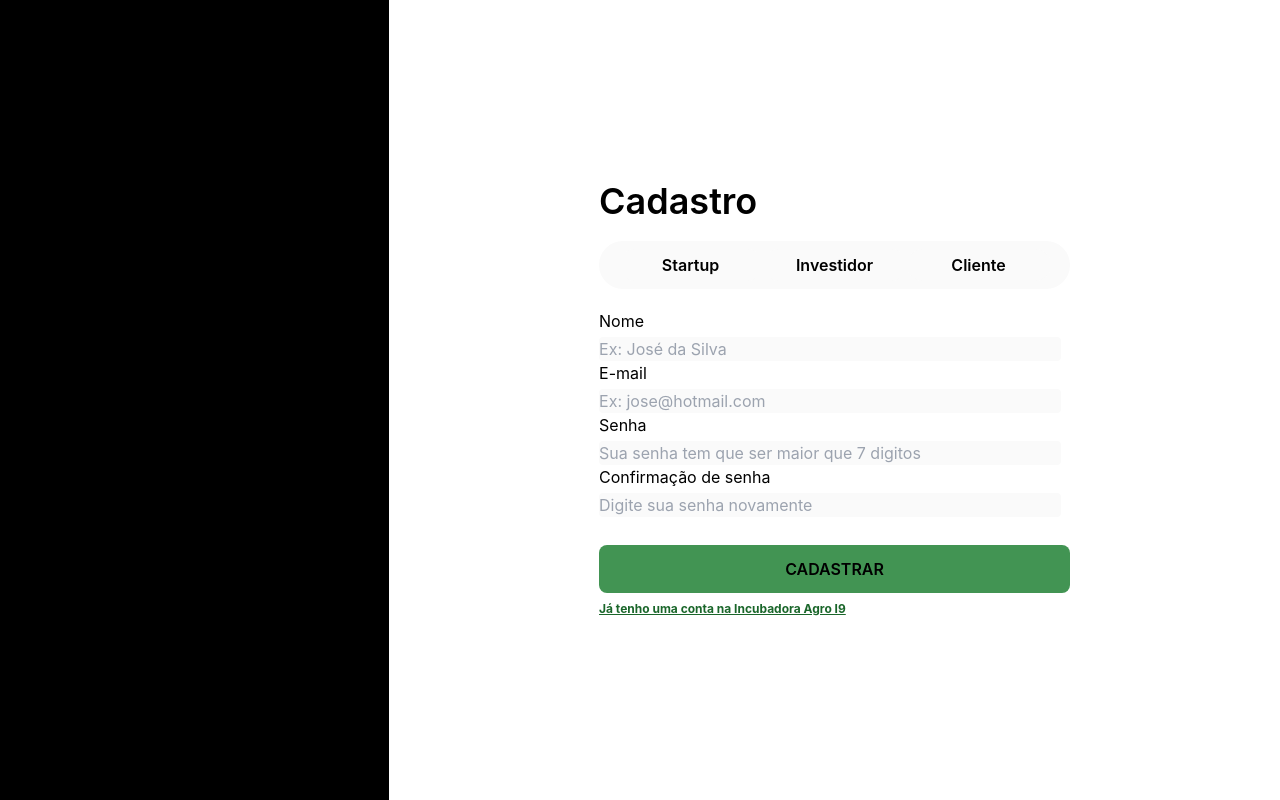
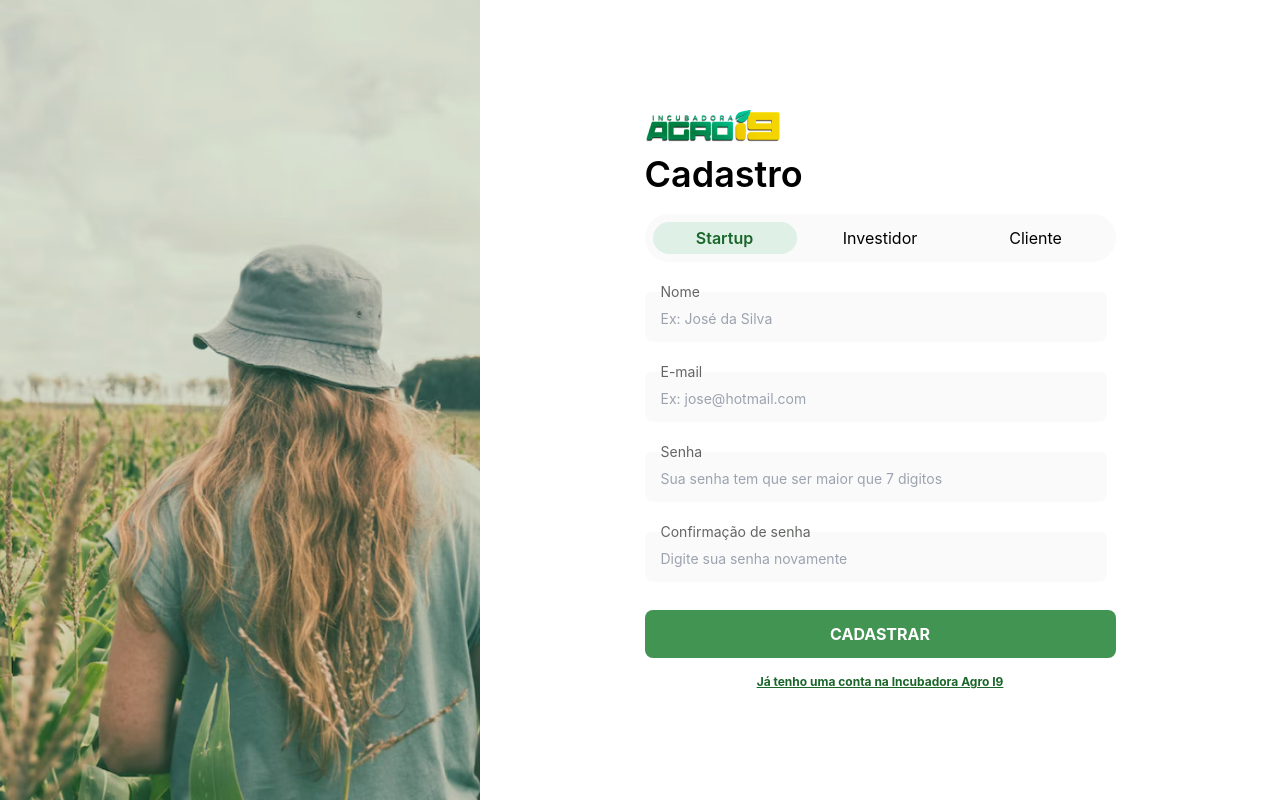
Before and after one commit to Engenharia-de-Software-1/Frontend, a Next.js app: page /registration in a window 1280 px wide. Built offline with nearby package versions, Linux system fonts and the light colour scheme.

Commit message:
feat: add images Co-authored-by: Gustavo Favaro <gustavofavaro@users.noreply.github.com> Co-authored-by: Yuri Baza <yuribaza2321@gmail.com> Co-authored-by: Igor Oliveira <Nuisigor@users.noreply.github.com> Co-authored-by: getuliobr <getuliobr@users.noreply.github.com>

```diff
--- /dev/null
+++ b/src/components/Button/index.tsx
@@ -0,0 +1,28 @@
+import React, { ButtonHTMLAttributes } from "react";
+import { buttonStyle } from './styles';
+
+interface IButtonProps extends ButtonHTMLAttributes<HTMLButtonElement> {
+    bg?: string;
+    rounded?: string;
+    w?: string;
+    h?:string;
+    textColor?: string;
+    textWeight?: string;
+}
+function Button({
+    bg='bg-transparent',
+    rounded='rounded',
+    textColor='text-black',
+    textWeight='font-normal',
+    w,
+    h,
+    ...rest
+}: IButtonProps) {
+    return (
+        <button className={`${buttonStyle} ${bg} ${rounded} ${textColor} ${w} ${h} ${textWeight}`}
+            {...rest}
+        />
+    );
+}
+
+export {Button}
--- /dev/null
+++ b/src/components/Button/styles.ts
@@ -0,0 +1,2 @@
+// Estilização do componente Div
+export const buttonStyle = 'items-center hover:opacity-75 transition-all duration-300';
--- a/src/components/Buttons/Buttons.tsx
+++ /dev/null
@@ -1,28 +0,0 @@
-import React, { ButtonHTMLAttributes } from "react";
-import { textStyle } from './styles';
-
-interface IButtonProps extends ButtonHTMLAttributes<HTMLButtonElement> {
-    bg?: string;
-    rounded?: string;
-    w?: string;
-    h?:string;
-    textColor?: string;
-}
-function Buttons({bg='bg-white', rounded='rounded', textColor='text-black',w, h, ...rest }: IButtonProps) {
-    return (
-
-        <div>
-            <button className={`${textStyle} ${bg} ${rounded} ${textColor} ${w} ${h}
-            inline-flex
-            items-center
-            hover:bg-greenLight
-            `}
-            {...rest}
-             />
-
-        </div>
-
-    );
-}
-
-export {Buttons}
--- a/src/components/Buttons/styles.ts
+++ /dev/null
@@ -1,2 +0,0 @@
-// Estilização do componente Div
-export const textStyle = 'italic  font-semibold';
--- a/src/components/Input/index.tsx
+++ b/src/components/Input/index.tsx
@@ -1,5 +1,5 @@
 import React, { InputHTMLAttributes } from 'react';
-import { inputStyle, mainStyle } from './styles';
+import { inputStyle, mainStyle, legendStyle } from './styles';
 
 interface IInputProps extends InputHTMLAttributes<HTMLInputElement>{
     haslabel?: boolean;
@@ -14,26 +14,18 @@ function Input({
     top = "mt-0",
     ...rest
 }: IInputProps) {
+    if(haslabel) {
+        return (
+            <fieldset className={`${mainStyle} ${top}`}>
+                <legend className={legendStyle}>{label}</legend>
+                <input className={inputStyle} {...rest}/>
+            </fieldset>
+        )
+    }
+
     return (
-    <div className={`${mainStyle}`}>
-        { haslabel && (
-            <label>{label}</label>
-        )}
-        <input className= {`
-            ${inputStyle}
-            ${top}
-            appearance-none
-            border
-            rounded
-            text-gray-700
-            leading-tight
-            focus:outline-none
-            focus:shadow-outline
-            `}
-            {...rest}
-            />
-    </div>
-
-)}
+        <input {...rest} />
+    )
+}
 
 export {Input};
--- a/src/components/Input/styles.ts
+++ b/src/components/Input/styles.ts
@@ -1,4 +1,5 @@
 // Estilização do componente Div
-export const mainStyle = 'w-462';
 export const textStyle = 'italic text-sm';
-export const inputStyle = 'w-462 h-20 bg-optionWhite text-sm  py-2 px-3  '
+export const mainStyle = 'w-full h-10 bg-optionWhite text-sm rounded-[5px]';
+export const inputStyle = 'w-full h-10 bg-optionWhite text-sm px-4 pb-2 rounded-lg outline-none';
+export const legendStyle = 'ml-4 text-grayText';
--- a/src/pages/index.tsx
+++ b/src/pages/index.tsx
@@ -60,9 +60,9 @@ const Home: NextPage = () => {
           rel="noopener noreferrer"
         >
           Powered by{' '}
-          <span className={styles.logo}>
+          <div>
             <Image src="/vercel.svg" alt="Vercel Logo" width={72} height={16} />
-          </span>
+          </div>
         </a>
       </footer>
     </div>
--- a/src/pages/registration/index.tsx
+++ b/src/pages/registration/index.tsx
@@ -1,69 +1,94 @@
 import React, { useState } from 'react';
-import { Buttons } from '../../components/Buttons/Buttons';
+import Image from 'next/image'
+import { Button } from '../../components/Button';
 import { Input } from '../../components/Input';
 import { Stack } from '../../components/Stack';
+import { selectStyle } from './styles';
 
 export default function Registration() {
-    const [buttom1, setButton1] = useState(true);
-    const [buttom2, setButton2] = useState(true);
-    const [buttom3, setButton3] = useState(true);
+    const [buttonStartup, setButtonStartup] = useState(true);
+    const [buttonInvestor, setButtonInvestor] = useState(false);
+    const [buttonClient, setButtonClient] = useState(false);
 
-    function useButton1() {
-        setButton1(true);
-        setButton2(false);
-        setButton3(false);
+    function useStartupButton() {
+        setButtonStartup(true);
+        setButtonInvestor(false);
+        setButtonClient(false);
     }
 
-    function useButton2() {
-        setButton1(false);
-        setButton2(true);
-        setButton3(false);
+    function useInvestorButton() {
+        setButtonStartup(false);
+        setButtonInvestor(true);
+        setButtonClient(false);
     }
-    function useButton3() {
-        setButton1(false);
-        setButton2(false);
-        setButton3(true);
+    function useClientButton() {
+        setButtonStartup(false);
+        setButtonInvestor(false);
+        setButtonClient(true);
     }
-// não consegui colocar as imagens ainda
-// problema no h do input
-// falta fazer funcionar os botões para eles ficarem verdes quando clicado
+
     return (
         <Stack bg='bg-white'>
-            <div className="bg-black h-screen w-559">
+            <div className="h-screen w-3/5 bg-agro bg-cover bg-center"/>
 
-            </div>
+            <div className="flex justify-center items-center bg-white h-screen w-full grid direction-column">
+                <div>
 
-            <div className="flex justify-center items-center bg-white h-screen w-screen grid direction-column">
-                <div>
-                    <h1 className="font-semibold text-4xl">Cadastro</h1>
+                    <div className="w-36 h-8 bg-no-repeat bg-agroLogo "/>
 
-                    <div className="flex bg-optionWhite h-12 w-471 rounded-full direction-row items-center justify-center mt-5">
-                        <Buttons bg='bg-optionWhite' rounded='rounded-full' w='w-36' h='h-8' onClick={useButton1}>
+                    <h1 className="font-semibold text-4xl mt-3">Cadastro</h1>
+
+                    <div className={selectStyle}>
+                        <Button
+                            bg={buttonStartup ? 'bg-greenLight' : undefined}
+                            textColor={buttonStartup ? 'text-greenText' : undefined}
+                            textWeight={buttonStartup ? 'font-semibold' : undefined}
+                            rounded='rounded-full'
+                            w='w-36'
+                            h='h-8'
+                            onClick={useStartupButton}
+                        >
                             Startup
-                        </Buttons>
+                        </Button>
 
-                        <Buttons bg='bg-optionWhite' rounded='rounded-full' w='w-36' h='h-8' onClick={useButton2}>
+                        <Button
+                            bg={buttonInvestor ? 'bg-greenLight' : undefined}
+                            textColor={buttonInvestor ? 'text-greenText' : undefined}
+                            textWeight={buttonInvestor ? 'font-semibold' : undefined}
+                            rounded='rounded-full'
+                            w='w-36'
+                            h='h-8'
+                            onClick={useInvestorButton}
+                        >
                             Investidor
-                        </Buttons>
+                        </Button>
 
-                        <Buttons bg='bg-optionWhite' rounded='rounded-full' w='w-36' h='h-8' onClick={useButton3}>
+                        <Button
+                            bg={buttonClient ? 'bg-greenLight' : undefined}
+                            textColor={buttonClient ? 'text-greenText' : undefined}
+                            textWeight={buttonClient ? 'font-semibold' : undefined}
+                            rounded='rounded-full'
+                            w='w-36'
+                            h='h-8'
+                            onClick={useClientButton}
+                        >
                             Cliente
-                        </Buttons>
+                        </Button>
                     </div>
 
                     <div className=" w-462  mt-5">
-                        <Input haslabel label='Nome' placeholder='Ex: José da Silva' top='mt-1'/>
-                        <Input haslabel label='E-mail' placeholder='Ex: jose@hotmail.com' top='mt-1'/>
-                        <Input haslabel label='Senha' placeholder='Sua senha tem que ser maior que 7 digitos' type='password' top='mt-1'/>
-                        <Input haslabel label='Confirmação de senha' placeholder='Digite sua senha novamente' type='password' top='mt-1'/>
+                        <Input haslabel label='Nome' placeholder='Ex: José da Silva'/>
+                        <Input haslabel label='E-mail' placeholder='Ex: jose@hotmail.com' top='mt-10'/>
+                        <Input haslabel label='Senha' placeholder='Sua senha tem que ser maior que 7 digitos' type='password' top='mt-10'/>
+                        <Input haslabel label='Confirmação de senha' placeholder='Digite sua senha novamente' type='password' top='mt-10'/>
                     </div>
 
-                    <div className='pt-7'>
-                        <Buttons bg='bg-greenDark' rounded='rounded-lg' w='w-full' h='h-12'>
+                    <div className='pt-12'>
+                        <Button bg='bg-greenDark' rounded='rounded-lg' w='w-full' h='h-12' textColor='text-white' textWeight='font-bold'>
                             CADASTRAR
-                        </Buttons>
+                        </Button>
 
-                        <button className='text-greenText font-bold text-xs underline mt-2'>
+                        <button className='flex items-center justify-center w-full text-greenText font-bold text-xs underline mt-4'>
                             Já tenho uma conta na Incubadora Agro I9
                         </button>
                     </div>
--- /dev/null
+++ b/src/pages/registration/styles.ts
@@ -0,0 +1 @@
+export const selectStyle = 'flex bg-optionWhite h-12 w-471 rounded-full direction-row items-center justify-between px-[.5rem] mt-5';
--- a/src/styles/globals.css
+++ b/src/styles/globals.css
@@ -28,3 +28,9 @@ a {
     background: black;
   }
 }
+
+input {
+  outline: none;
+  outline-style: none;
+  outline-color: transparent;
+}
--- a/tailwind.config.js
+++ b/tailwind.config.js
@@ -2,7 +2,7 @@
 module.exports = {
   content: [
     "./src/pages/**/*.{js,ts,jsx,tsx}",
-    "./srccomponents/**/*.{js,ts,jsx,tsx}"
+    "./src/components/**/*.{js,ts,jsx,tsx}"
   ],
   theme: {
     extend: {
@@ -12,6 +12,7 @@ module.exports = {
         "greenText": "#1A662A",
         "optionWhite": "#FAFAFA",
         "Input2": "#F5F5F5",
+        "grayText": "#626562",
         "Input":  "rgba(67, 65, 88, 0.13)"
       },
       fontSize: {
@@ -31,6 +32,10 @@ module.exports = {
         "471": "29.4375rem",
         "462": "28.875rem"
       },
+      backgroundImage: {
+        "agro": "url(/images/agro.png)",
+        "agroLogo": "url(/images/logoAgroi9.png)"
+      }
     },
   },
   plugins: [],
```
Also changed, not shown: public/images/agro.png (renamed from src/images/image.png), public/images/logoAgroi9.png (added).
